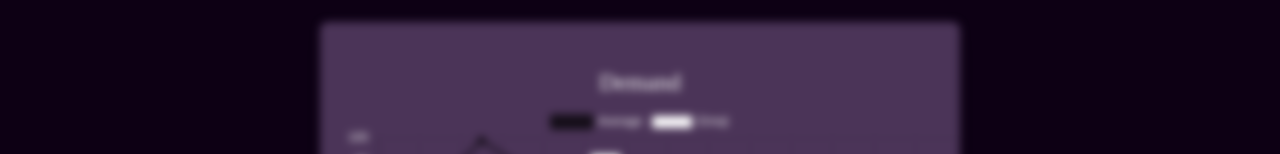
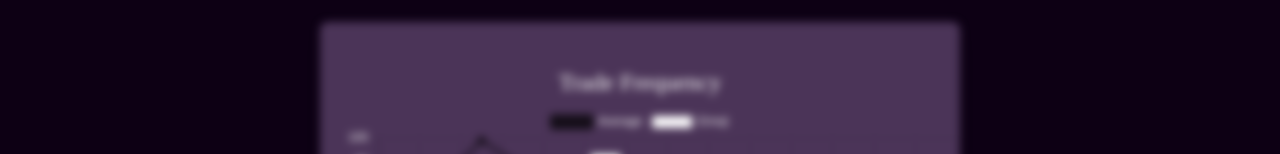
Before and after one commit to Tabadia/emojimarket, a website: page docs/demand.html in a window 1280 px wide. Shown: the part 232-386 px from the top of the page. Drawn offline with nearby package versions, Linux system fonts and the light colour scheme; a web font is replaced by a local one.

Commit message:
small demand updates

```diff
--- a/docs/demand.html
+++ b/docs/demand.html
@@ -34,7 +34,7 @@
         <div class="flex justify-center sm:mx-0 mx-5">
           <div class="block rounded-lg shadow-lg bg-accent sm:w-1/2 w-5/6 text-center mt-2 py-5">
               <div class="py-6">
-                <h5 class="text-txt text-2xl font-medium mb-2">Demand</h5>
+                <h5 class="text-txt text-2xl font-medium mb-2">Trade Frequency</h5>
                 <canvas id="monthChart" class="mx-auto my-0"></canvas>
 
                 <div class="flex justify-center">
```
